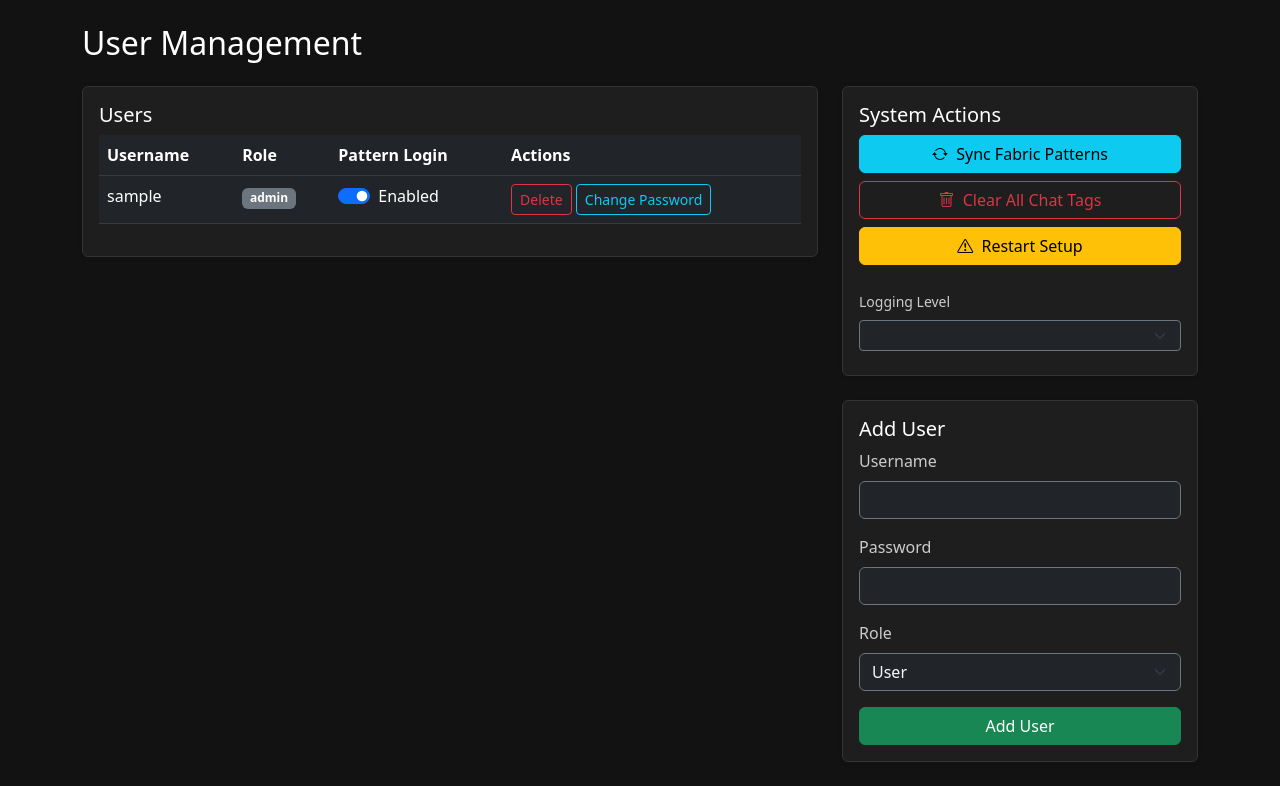
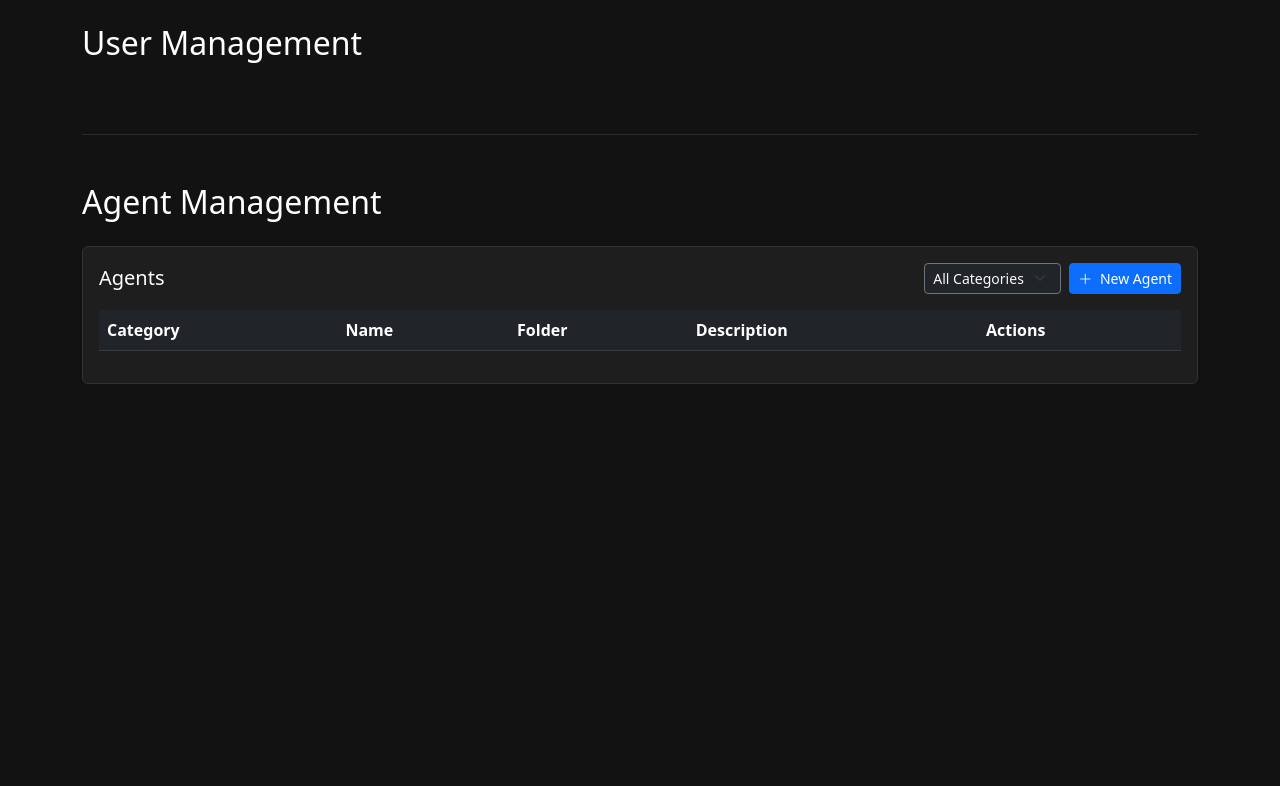
Before and after one commit to mc96107/gemini_web, a Python web app: template app/templates/admin.html in a window 1280 px wide. Shown: the part 57-843 px from the top of the page. After the commit the page ends 441 px from the top, so only its background shows below. Run offline with Jinja, Linux system fonts and the light colour scheme; the template is opened without the code that fills it: most values are stand-ins (such as "Sample title", 1, 10 or a date in 2020); lists and menus that the app fills with data are empty.

Commit message:
feat(ui): Implement Agent Management interface in Admin Dashboard

```diff
--- a/app/templates/admin.html
+++ b/app/templates/admin.html
@@ -30,100 +30,88 @@
 
     <div class="container mt-4">
         <h2 class="mb-4">User Management</h2>
+        <!-- ... existing user management row ... -->
+        <div class="row">
+            <!-- ... -->
+        </div>
 
+        <hr class="border-secondary my-5">
+
+        <h2 class="mb-4">Agent Management</h2>
         <div class="row">
-            <div class="col-md-8">
+            <div class="col-md-12">
                 <div class="card shadow-sm">
                     <div class="card-body">
-                        <h5 class="card-title">Users</h5>
+                        <div class="d-flex justify-content-between align-items-center mb-3">
+                            <h5 class="card-title mb-0">Agents</h5>
+                            <div class="d-flex gap-2">
+                                <select id="categoryFilter" class="form-select form-select-sm bg-dark text-light border-secondary" style="width: auto;" onchange="renderAgents()">
+                                    <option value="all">All Categories</option>
+                                </select>
+                                <button class="btn btn-sm btn-primary" onclick="showAgentEditor()">
+                                    <i class="bi bi-plus-lg me-1"></i> New Agent
+                                </button>
+                            </div>
+                        </div>
                         <div class="table-responsive">
                             <table class="table table-dark table-hover">
                                 <thead>
                                     <tr>
-                                        <th>Username</th>
-                                        <th>Role</th>
-                                        <th>Pattern Login</th>
+                                        <th>Category</th>
+                                        <th>Name</th>
+                                        <th>Folder</th>
+                                        <th>Description</th>
                                         <th>Actions</th>
                                     </tr>
                                 </thead>
-                                <tbody>
-                                    {% for user in users %}
-                                    <tr>
-                                        <td>{{ user.username }}</td>
-                                        <td><span class="badge {{ 'bg-primary' if user.role == 'admin' else 'bg-secondary' }}">{{ user.role }}</span></td>
-                                        <td>
-                                            <div class="form-check form-switch">
-                                                <input class="form-check-input" type="checkbox" role="switch"
-                                                    id="patternSwitch_{{ user.username }}"
-                                                    {% if not user.pattern_disabled %}checked{% endif %}
-                                                    onchange="togglePattern('{{ user.username }}', this.checked)">
-                                                <label class="form-check-label" for="patternSwitch_{{ user.username }}">
-                                                    {{ 'Enabled' if not user.pattern_disabled else 'Disabled' }}
-                                                </label>
-                                            </div>
-                                        </td>
-                                        <td>
-                                            {% if user.username != 'admin' %}
-                                            <button class="btn btn-sm btn-outline-danger" onclick="deleteUser('{{ user.username }}')">Delete</button>
-                                            {% endif %}
-                                            <button class="btn btn-sm btn-outline-info" onclick="showChangePassword('{{ user.username }}')">Change Password</button>
-                                        </td>
-                                    </tr>
-                                    {% endfor %}
+                                <tbody id="agentsTableBody">
+                                    <!-- Loaded via JS -->
                                 </tbody>
                             </table>
                         </div>
                     </div>
                 </div>
             </div>
-
-            <div class="col-md-4">
-                <div class="card shadow-sm mb-4">
-                    <div class="card-body">
-                        <h5 class="card-title">System Actions</h5>
-                        <button class="btn btn-info w-100 mb-2" onclick="syncPatterns()">
-                            <i class="bi bi-arrow-repeat me-1"></i> Sync Fabric Patterns
-                        </button>
-                        <button class="btn btn-outline-danger w-100 mb-2" onclick="clearAllTags()">
-                            <i class="bi bi-trash me-1"></i> Clear All Chat Tags
-                        </button>
-                        <button class="btn btn-warning w-100 mb-2" onclick="restartSetup()">
-                            <i class="bi bi-exclamation-triangle me-1"></i> Restart Setup
-                        </button>
-                        <div class="mt-3">
-                            <label class="form-label small text-muted">Logging Level</label>
-                            <select id="log-level-select" class="form-select form-select-sm bg-dark text-light border-secondary" onchange="updateLogLevel(this.value)">
-                                <option value="NONE">NONE (Silent)</option>
-                                <option value="INFO">INFO (Normal)</option>
-                                <option value="DEBUG">DEBUG (Verbose)</option>
-                            </select>
-                        </div>
-                        <div id="sync-status" class="small mt-2"></div>
         </div>
     </div>
 
-                <div class="card shadow-sm mb-4">
-                    <div class="card-body">
-                        <h5 class="card-title">Add User</h5>
-                        <form action="/admin/user/add" method="post">
-                            <div class="mb-3">
-                                <label class="form-label">Username</label>
-                                <input type="text" name="username" class="form-control bg-dark text-light border-secondary" required>
+    <!-- Agent Editor Modal -->
+    <div class="modal fade" id="agentModal" tabindex="-1" aria-hidden="true">
+        <div class="modal-dialog modal-lg">
+            <div class="modal-content bg-dark text-light border-secondary">
+                <div class="modal-header border-secondary">
+                    <h5 class="modal-title" id="agentModalTitle">New Agent</h5>
+                    <button type="button" class="btn-close btn-close-white" data-bs-dismiss="modal" aria-label="Close"></button>
+                </div>
+                <div class="modal-body">
+                    <form id="agentForm">
+                        <div class="row mb-3">
+                            <div class="col-md-6">
+                                <label class="form-label">Category</label>
+                                <input type="text" id="agentCategory" class="form-control bg-dark text-light border-secondary" placeholder="e.g., functions, projects" required>
+                            </div>
+                            <div class="col-md-6">
+                                <label class="form-label">Folder Name</label>
+                                <input type="text" id="agentFolder" class="form-control bg-dark text-light border-secondary" placeholder="e.g., team_manager" required>
+                            </div>
                         </div>
                         <div class="mb-3">
-                                <label class="form-label">Password</label>
-                                <input type="password" name="password" class="form-control bg-dark text-light border-secondary" required>
+                            <label class="form-label">Name</label>
+                            <input type="text" id="agentName" class="form-control bg-dark text-light border-secondary" placeholder="Display Name" required>
                         </div>
                         <div class="mb-3">
-                                <label class="form-label">Role</label>
-                                <select name="role" class="form-select bg-dark text-light border-secondary">
-                                    <option value="user">User</option>
-                                    <option value="admin">Admin</option>
-                                </select>
+                            <label class="form-label">Description</label>
+                            <input type="text" id="agentDescription" class="form-control bg-dark text-light border-secondary" placeholder="Brief description">
                         </div>
-                            <button type="submit" class="btn btn-success w-100">Add User</button>
+                        <div class="mb-3">
+                            <label class="form-label">System Prompt (Markdown)</label>
+                            <textarea id="agentPrompt" class="form-control bg-dark text-light border-secondary" rows="10" placeholder="Agent instructions..." required></textarea>
+                        </div>
                     </form>
                 </div>
+                <div class="modal-footer border-secondary">
+                    <button type="button" class="btn btn-secondary" data-bs-dismiss="modal">Cancel</button>
+                    <button type="button" class="btn btn-primary" onclick="saveAgent()">Save Agent</button>
                 </div>
             </div>
         </div>
@@ -157,12 +145,129 @@
     <script src="https://cdn.jsdelivr.net/npm/bootstrap@5.3.0/dist/js/bootstrap.bundle.min.js"></script>
     <script>
         const passwordModal = new bootstrap.Modal(document.getElementById('passwordModal'));
+        const agentModal = new bootstrap.Modal(document.getElementById('agentModal'));
+        let allAgents = [];
 
         document.addEventListener('DOMContentLoaded', () => {
             const logLevel = "{{ log_level }}";
             const select = document.getElementById('log-level-select');
             if (select) select.value = logLevel;
+            fetchAgents();
         });
+
+        async function fetchAgents() {
+            try {
+                const res = await fetch('/admin/agents');
+                allAgents = await res.json();
+                updateCategoryFilter();
+                renderAgents();
+            } catch (e) { console.error('Error fetching agents:', e); }
+        }
+
+        function updateCategoryFilter() {
+            const filter = document.getElementById('categoryFilter');
+            const categories = [...new Set(allAgents.map(a => a.category))].sort();
+
+            // Keep "All Categories"
+            filter.innerHTML = '<option value="all">All Categories</option>';
+            categories.forEach(cat => {
+                const opt = document.createElement('option');
+                opt.value = cat;
+                opt.textContent = cat;
+                filter.appendChild(opt);
+            });
+        }
+
+        function renderAgents() {
+            const filter = document.getElementById('categoryFilter').value;
+            const tbody = document.getElementById('agentsTableBody');
+            tbody.innerHTML = '';
+
+            const filtered = filter === 'all' ? allAgents : allAgents.filter(a => a.category === filter);
+
+            filtered.forEach(agent => {
+                const tr = document.createElement('tr');
+                tr.innerHTML = `
+                    <td><span class="badge bg-secondary">${agent.category}</span></td>
+                    <td><strong>${agent.name}</strong></td>
+                    <td><code>${agent.folder_name}</code></td>
+                    <td class="small text-muted">${agent.description || ''}</td>
+                    <td>
+                        <button class="btn btn-sm btn-outline-info me-1" onclick="editAgent('${agent.category}', '${agent.folder_name}')">Edit</button>
+                        <button class="btn btn-sm btn-outline-danger" onclick="deleteAgent('${agent.category}', '${agent.folder_name}')">Delete</button>
+                    </td>
+                `;
+                tbody.appendChild(tr);
+            });
+        }
+
+        function showAgentEditor(agent = null) {
+            const isEdit = !!agent;
+            document.getElementById('agentModalTitle').textContent = isEdit ? 'Edit Agent' : 'New Agent';
+            document.getElementById('agentCategory').value = agent ? agent.category : '';
+            document.getElementById('agentFolder').value = agent ? agent.folder_name : '';
+            document.getElementById('agentName').value = agent ? agent.name : '';
+            document.getElementById('agentDescription').value = agent ? agent.description : '';
+            document.getElementById('agentPrompt').value = agent ? agent.prompt : '';
+
+            // Disable folder/category edit if editing
+            document.getElementById('agentCategory').disabled = isEdit;
+            document.getElementById('agentFolder').disabled = isEdit;
+
+            agentModal.show();
+        }
+
+        async function editAgent(category, name) {
+            try {
+                const res = await fetch(`/admin/agents/${category}/${name}`);
+                const agent = await res.json();
+                showAgentEditor(agent);
+            } catch (e) { console.error(e); alert('Error fetching agent details'); }
+        }
+
+        async function saveAgent() {
+            const agentData = {
+                category: document.getElementById('agentCategory').value.trim(),
+                folder_name: document.getElementById('agentFolder').value.trim(),
+                name: document.getElementById('agentName').value.trim(),
+                description: document.getElementById('agentDescription').value.trim(),
+                prompt: document.getElementById('agentPrompt').value.trim()
+            };
+
+            if (!agentData.category || !agentData.folder_name || !agentData.name || !agentData.prompt) {
+                alert('Please fill in all required fields');
+                return;
+            }
+
+            try {
+                const res = await fetch('/admin/agents', {
+                    method: 'POST',
+                    headers: { 'Content-Type': 'application/json' },
+                    body: JSON.stringify(agentData)
+                });
+                const result = await res.json();
+                if (result.success) {
+                    agentModal.hide();
+                    fetchAgents();
+                } else {
+                    alert('Error saving agent');
+                }
+            } catch (e) { console.error(e); alert('Error saving agent'); }
+        }
+
+        async function deleteAgent(category, name) {
+            if (!confirm(`Are you sure you want to delete agent "${name}" in category "${category}"?`)) return;
+
+            try {
+                const res = await fetch(`/admin/agents/${category}/${name}`, { method: 'DELETE' });
+                const result = await res.json();
+                if (result.success) {
+                    fetchAgents();
+                } else {
+                    alert('Error deleting agent');
+                }
+            } catch (e) { console.error(e); alert('Error deleting agent'); }
+        }
 
         function showChangePassword(username) {
             document.getElementById('targetUsername').innerText = username;
```
Lines whose indentation alone changed are shown as unchanged.
